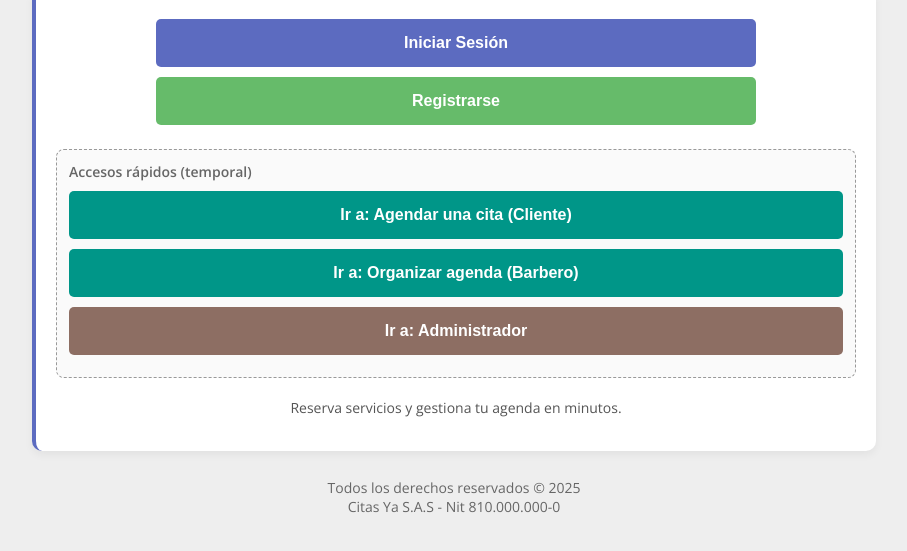
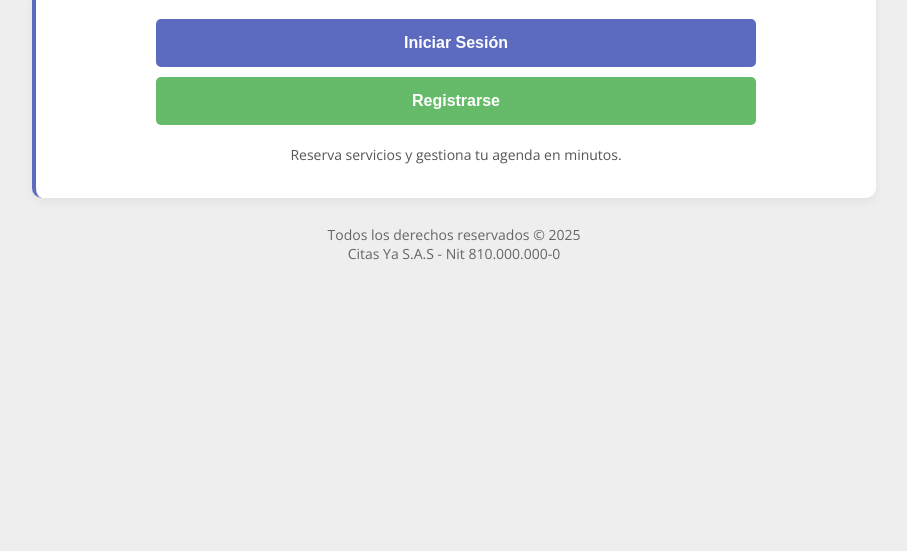
Before and after one commit to juanmar07/CitasYa_mvp, a plain HTML site: page interfaz_inicio_s.html in a window 1280 px wide. Shown: the part 83-634 px from the top of the page, without its empty margins (186-1093 px from the left). Drawn offline with nearby package versions, Linux system fonts and the light colour scheme.

Commit message:
Version 1.1

```diff
--- a/interfaz_inicio_s.html
+++ b/interfaz_inicio_s.html
@@ -169,15 +169,6 @@
       -->
     </section>
 
-    <!-- ===== DEV SHORTCUTS (TEMPORAL) ===== -->
-    <section class="dev-shortcuts" aria-label="Accesos temporales de desarrollo">
-      <h2>Accesos rápidos (temporal)</h2>
-      <button id="dev_ir_agendar" class="btn-dev">Ir a: Agendar una cita (Cliente)</button>
-      <button id="dev_ir_organizar" class="btn-dev">Ir a: Organizar agenda (Barbero)</button>
-      <button id="dev_ir_admin" class="btn-dev-alt">Ir a: Administrador</button>
-    </section>
-    <!-- ===== FIN DEV SHORTCUTS ===== -->
-
     <footer>
       <p>Reserva servicios y gestiona tu agenda en minutos.</p>
     </footer>
```
